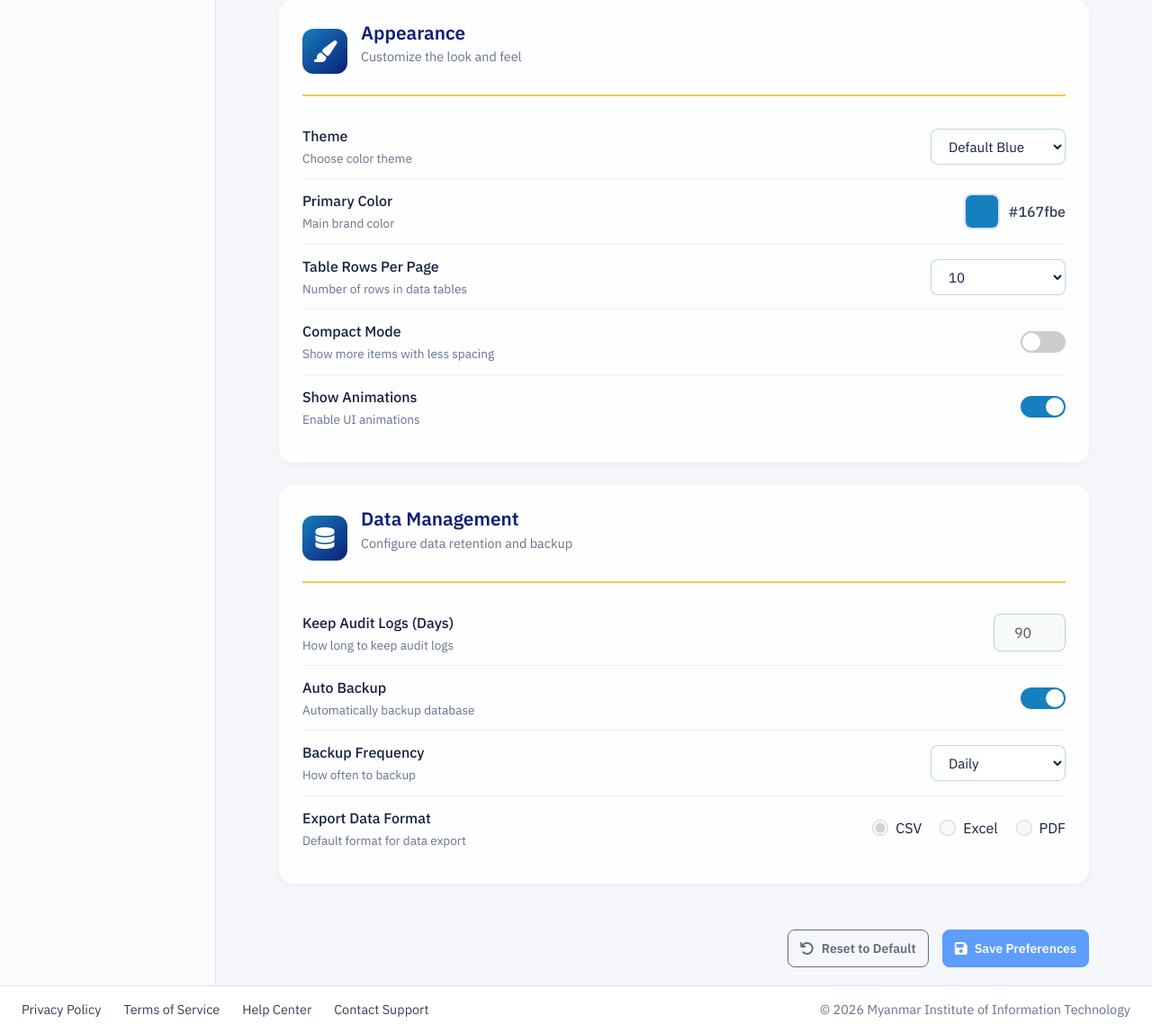
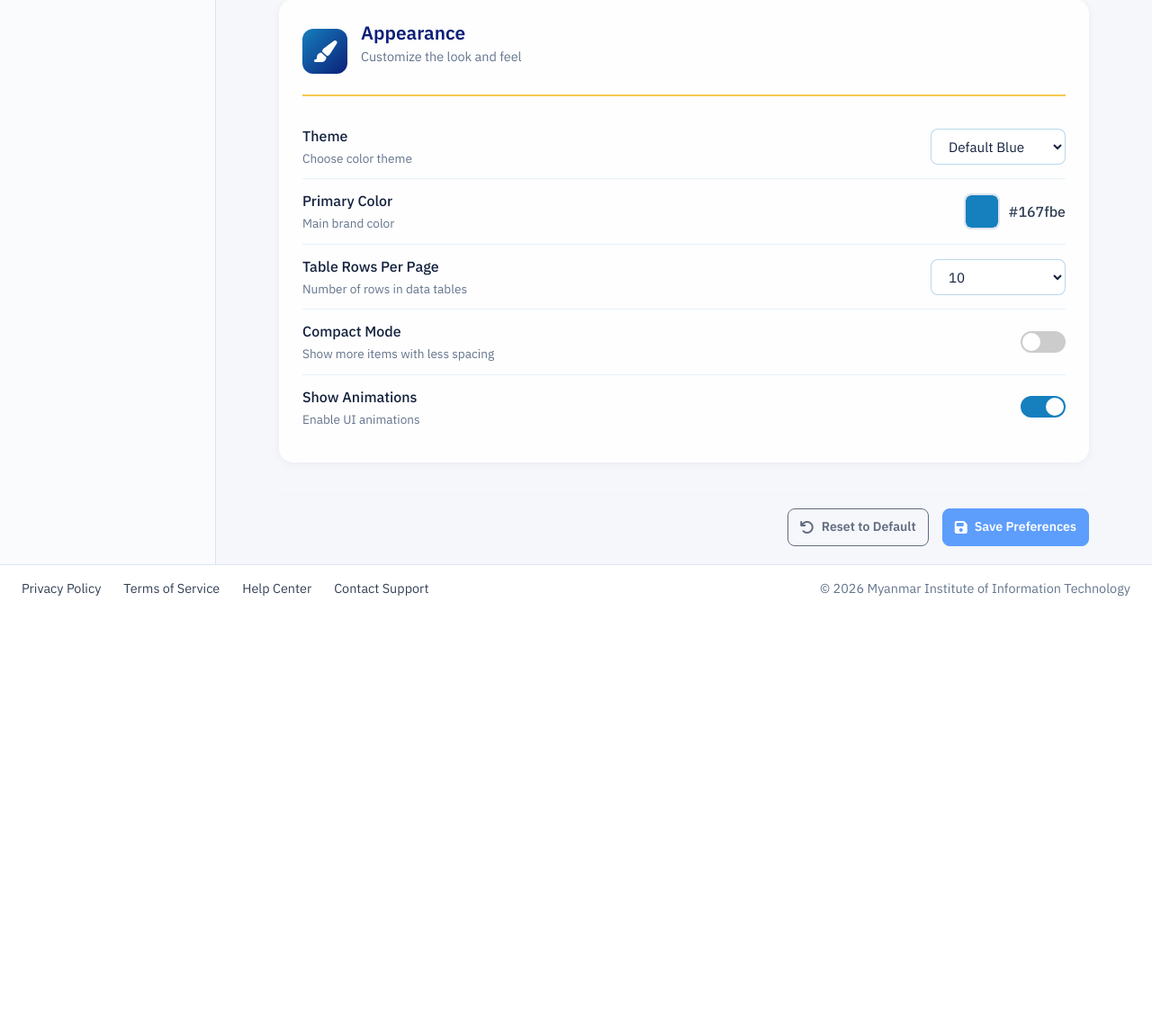
Before and after one commit to khinmyatthu2193/university-laptop-rental-management-system, a Django app: template rental_system/templates/system_preferences.html in a window 1280 px wide. Shown: the part 2319-3467 px from the top of the page at 90% size. After the commit the page ends 2981 px from the top, so only its background shows below. Run offline with Django 5.2, Linux system fonts and the light colour scheme; the template is opened without the code that fills it, so the values that code supplies are empty.

Commit message:
fix: improve system preferences

```diff
--- a/rental_system/templates/system_preferences.html
+++ b/rental_system/templates/system_preferences.html
@@ -734,78 +734,6 @@
       </div>
     </div>
 
-    <!-- Data Management -->
-    <div class="pref-section">
-      <div class="pref-header">
-        <div class="pref-icon">
-          <i class="fas fa-database"></i>
-        </div>
-        <div>
-          <h3 class="pref-title">Data Management</h3>
-          <p class="pref-subtitle">Configure data retention and backup</p>
-        </div>
-      </div>
-
-      <div class="pref-row">
-        <div>
-          <div class="pref-label">Keep Audit Logs (Days)</div>
-          <div class="pref-desc">How long to keep audit logs</div>
-        </div>
-        <input
-          type="number"
-          class="number-input"
-          name="audit_log_retention"
-          value="90"
-          min="30"
-          max="365"
-        />
-      </div>
-
-      <div class="pref-row">
-        <div>
-          <div class="pref-label">Auto Backup</div>
-          <div class="pref-desc">Automatically backup database</div>
-        </div>
-        <label class="switch">
-          <input type="checkbox" name="auto_backup" checked />
-          <span class="slider"></span>
-        </label>
-      </div>
-
-      <div class="pref-row">
-        <div>
-          <div class="pref-label">Backup Frequency</div>
-          <div class="pref-desc">How often to backup</div>
-        </div>
-        <select class="pref-select" name="backup_frequency">
-          <option value="daily" selected>Daily</option>
-          <option value="weekly">Weekly</option>
-          <option value="monthly">Monthly</option>
-        </select>
-      </div>
-
-      <div class="pref-row">
-        <div>
-          <div class="pref-label">Export Data Format</div>
-          <div class="pref-desc">Default format for data export</div>
-        </div>
-        <div class="radio-group">
-          <label class="radio-option">
-            <input type="radio" name="export_format" value="csv" checked />
-            <span>CSV</span>
-          </label>
-          <label class="radio-option">
-            <input type="radio" name="export_format" value="excel" />
-            <span>Excel</span>
-          </label>
-          <label class="radio-option">
-            <input type="radio" name="export_format" value="pdf" />
-            <span>PDF</span>
-          </label>
-        </div>
-      </div>
-    </div>
-
     <!-- Action Buttons -->
     <div class="pref-actions">
       <button type="button" class="btn btn-outline" onclick="resetToDefault()">
```
Also changed, not shown: rental_system/views.py (+35 -7 lines).
